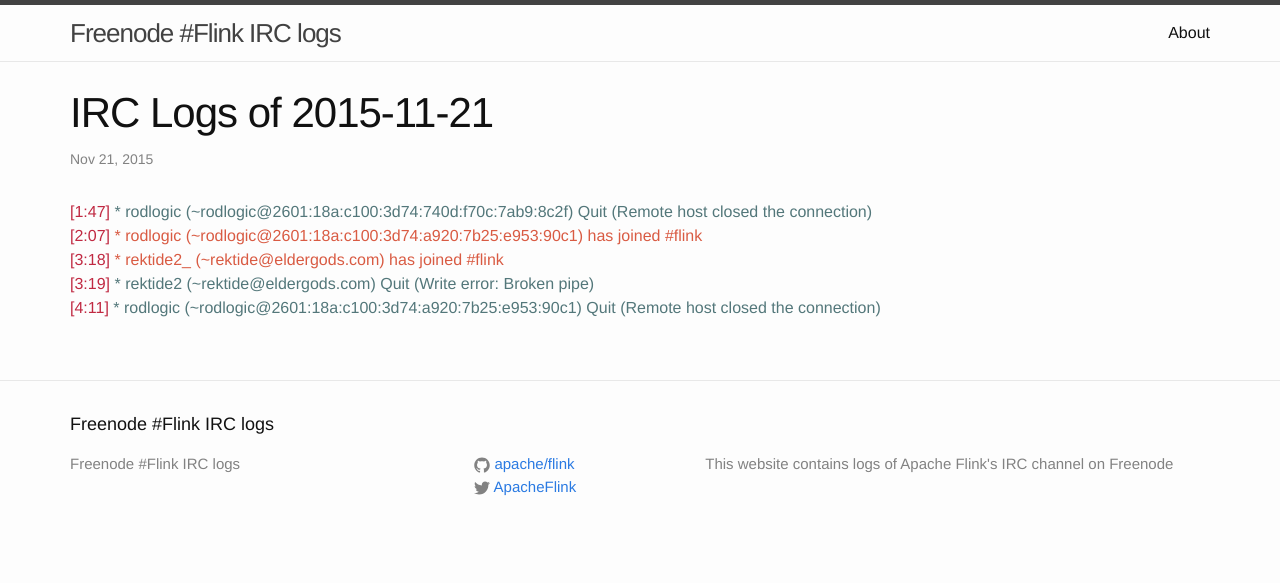
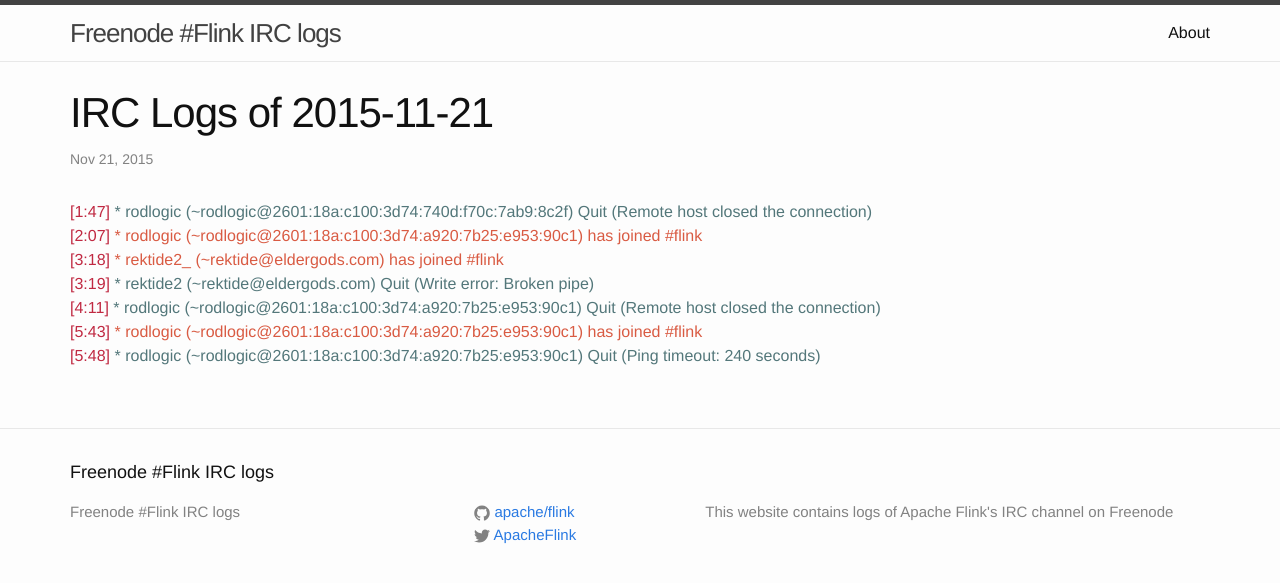
Before and after one commit to flink-irc-logs/flink-irc-logs.github.io, a Jekyll site: the page built from _posts/2015-11-21-logs.markdown, in a window 1280 px wide. Shown: the top 583 px of the page. Built offline with Jekyll 4.4.1, drawn with Linux system fonts in a browser that asks for light colours.

Commit message:
Update of the logs on Sat Nov 21 06:23:12 CET 2015

```diff
--- a/_posts/2015-11-21-logs.markdown
+++ b/_posts/2015-11-21-logs.markdown
@@ -9,3 +9,5 @@
 <span class="irc-date">[3:18]</span> <span class="irc-green">* rektide2_ (~rektide@eldergods.com) has joined #flink</span><br />
 <span class="irc-date">[3:19]</span> <span class="irc-navy">* rektide2 (~rektide@eldergods.com) Quit (Write error: Broken pipe)</span><br />
 <span class="irc-date">[4:11]</span> <span class="irc-navy">* rodlogic (~rodlogic@2601:18a:c100:3d74:a920:7b25:e953:90c1) Quit (Remote host closed the connection)</span><br />
+<span class="irc-date">[5:43]</span> <span class="irc-green">* rodlogic (~rodlogic@2601:18a:c100:3d74:a920:7b25:e953:90c1) has joined #flink</span><br />
+<span class="irc-date">[5:48]</span> <span class="irc-navy">* rodlogic (~rodlogic@2601:18a:c100:3d74:a920:7b25:e953:90c1) Quit (Ping timeout: 240 seconds)</span><br />
```
